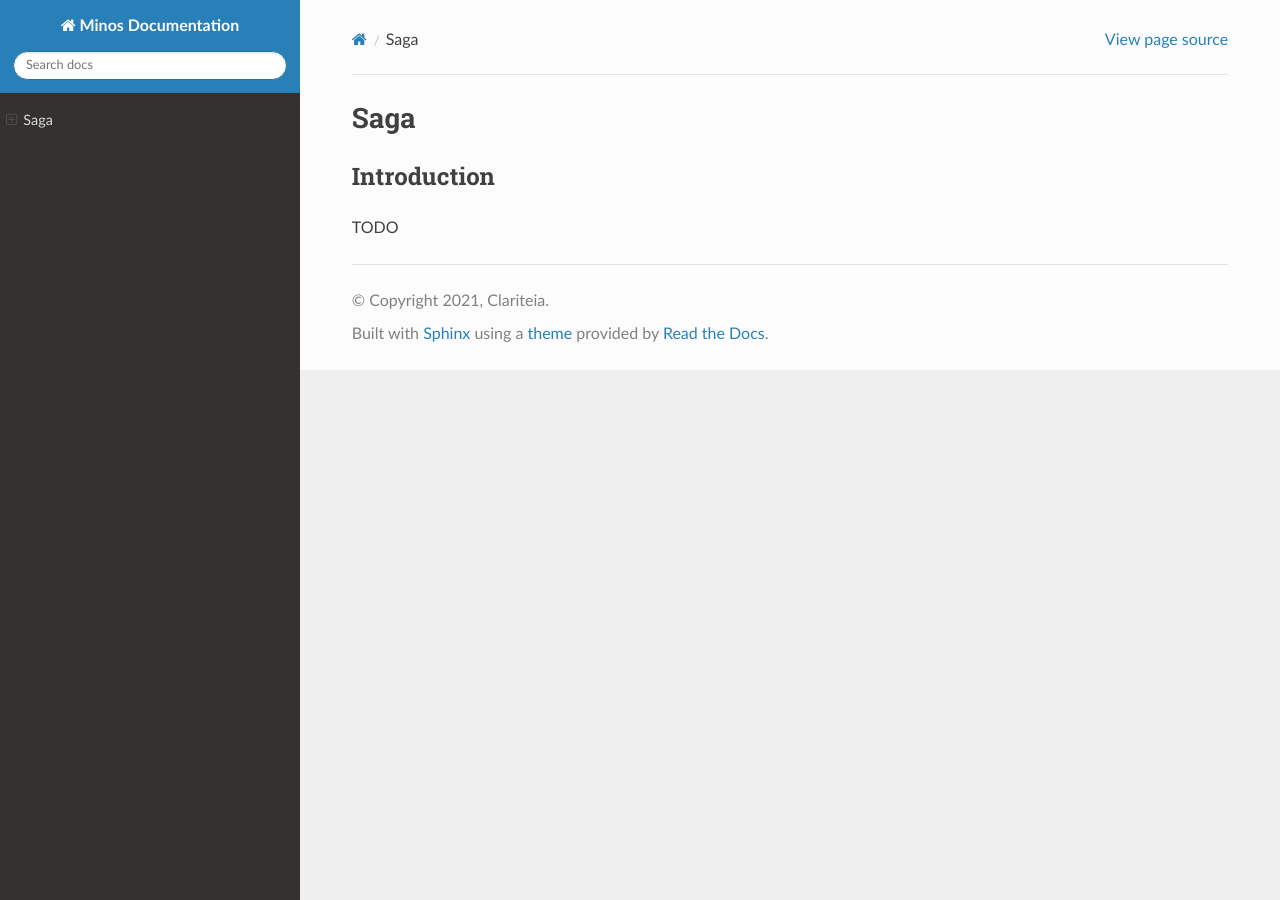
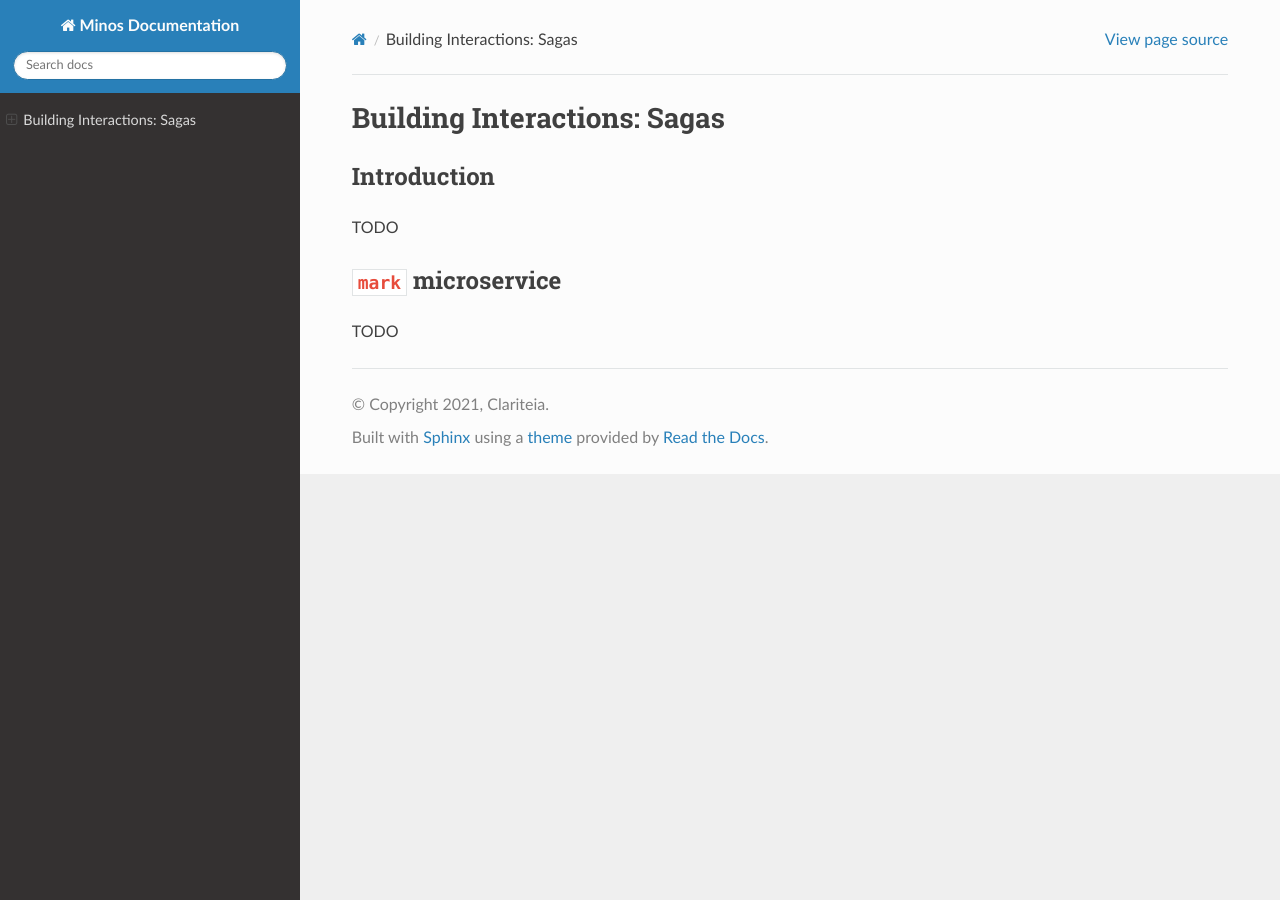
Before and after one commit to Clariteia/minos-documentation, a Sphinx documentation site: the page built from docs/quickstart/saga.md, in a window 1280 px wide. Built offline with Sphinx 7.4.7 and the Read the Docs theme 2.0.0, drawn with Linux system fonts in a browser that asks for light colours.

```diff
--- a/docs/quickstart/saga.md
+++ b/docs/quickstart/saga.md
@@ -1,5 +1,9 @@
-# Saga
+# Building Interactions: Sagas
 
 ## Introduction
 
 TODO
+
+## `mark` microservice
+
+TODO
```
Also changed, not shown: docs/quickstart/_toc.md (+3 -2 lines), docs/quickstart/aggregate.md (renamed from docs/quickstart/domain_modeling.md, +1 -1 lines), docs/quickstart/command.md (added, +30 -0 lines), docs/quickstart/deployment.md (+6 -0 lines), docs/quickstart/query.md (added, +30 -0 lines), docs/quickstart/service.md (deleted, +0 -55 lines).
